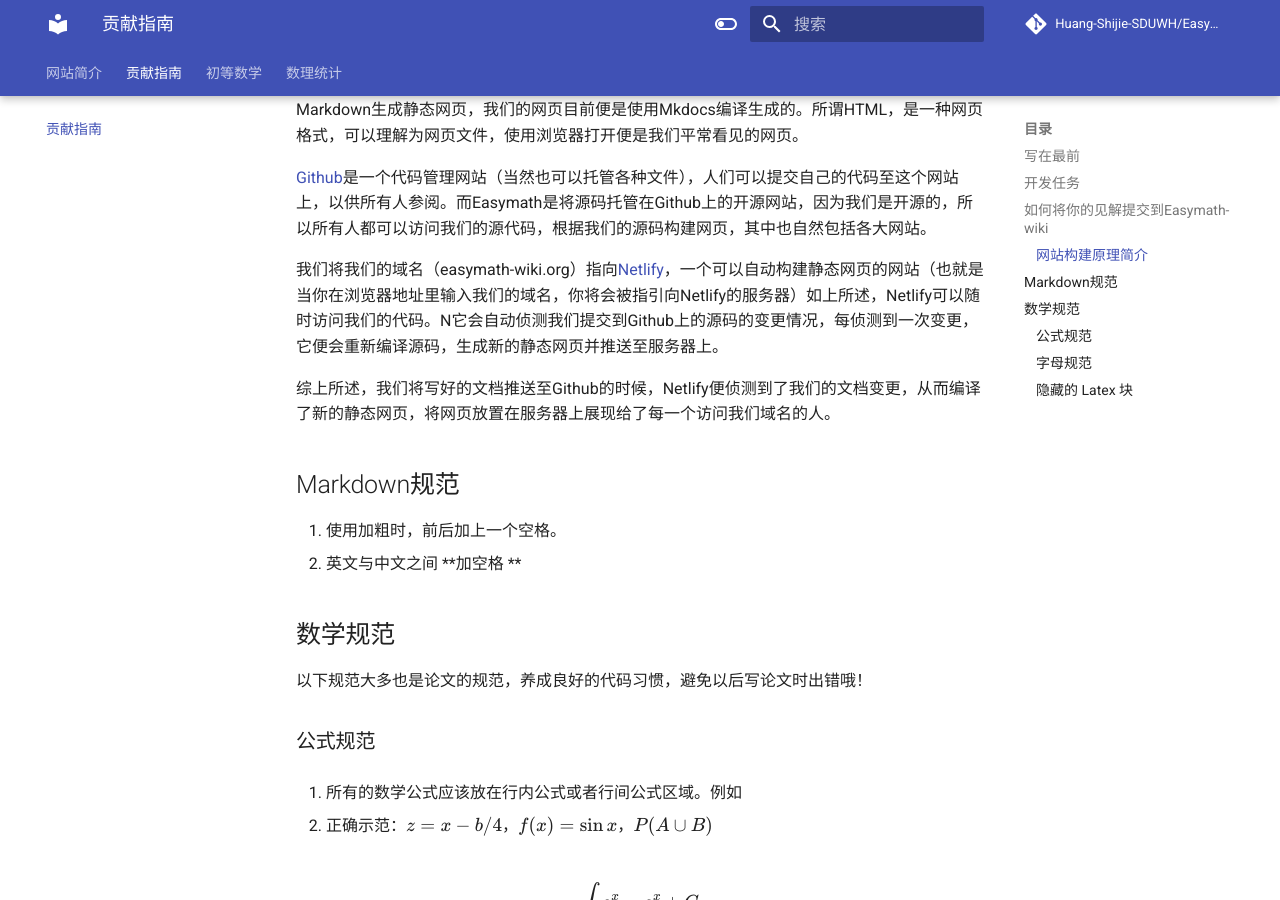
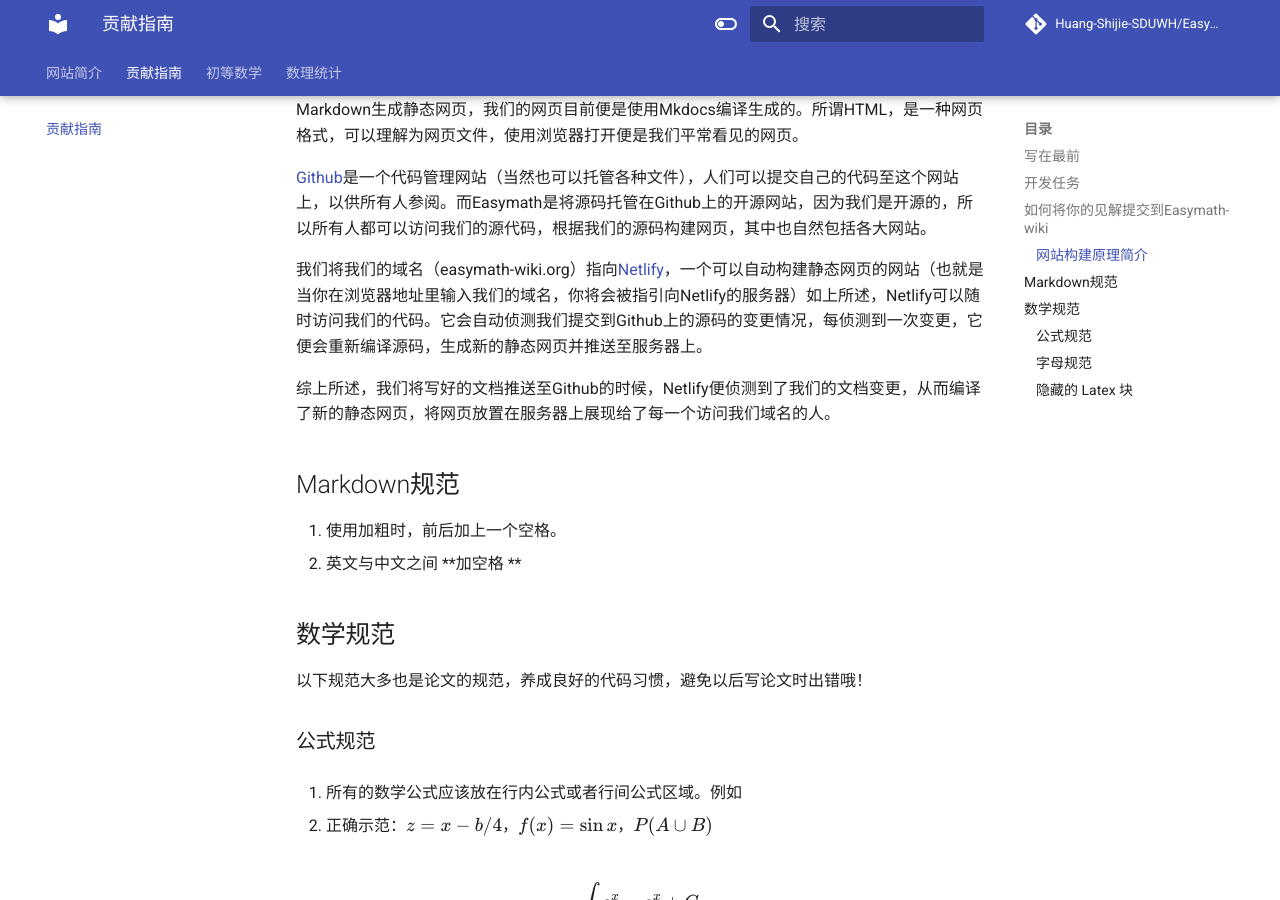
Before and after one commit to Easymath-wiki/Easymath-wiki, an MkDocs documentation site: the page built from docs/贡献指南.md, in a window 1280 px wide and 900 px high, scrolled down 1193 px. Built offline with MkDocs 1.6.1 and Material for MkDocs 9.7.7, drawn with Linux system fonts in a browser that asks for light colours; comment, search, counter and statistics services are not loaded.

Commit message:
语言修补

```diff
--- a/docs/贡献指南.md
+++ b/docs/贡献指南.md
@@ -35,7 +35,7 @@ Markdown是一种简洁的文档规范，也是我们的写作语言，具体的
 
 [Github](https://github.com/)是一个代码管理网站（当然也可以托管各种文件），人们可以提交自己的代码至这个网站上，以供所有人参阅。而Easymath是将源码托管在Github上的开源网站，因为我们是开源的，所以所有人都可以访问我们的源代码，根据我们的源码构建网页，其中也自然包括各大网站。
 
-我们将我们的域名（easymath-wiki.org）指向[Netlify](https://www.netlify.com/)，一个可以自动构建静态网页的网站（也就是当你在浏览器地址里输入我们的域名，你将会被指引向Netlify的服务器）如上所述，Netlify可以随时访问我们的代码。N它会自动侦测我们提交到Github上的源码的变更情况，每侦测到一次变更，它便会重新编译源码，生成新的静态网页并推送至服务器上。
+我们将我们的域名（easymath-wiki.org）指向[Netlify](https://www.netlify.com/)，一个可以自动构建静态网页的网站（也就是当你在浏览器地址里输入我们的域名，你将会被指引向Netlify的服务器）如上所述，Netlify可以随时访问我们的代码。它会自动侦测我们提交到Github上的源码的变更情况，每侦测到一次变更，它便会重新编译源码，生成新的静态网页并推送至服务器上。
 
 综上所述，我们将写好的文档推送至Github的时候，Netlify便侦测到了我们的文档变更，从而编译了新的静态网页，将网页放置在服务器上展现给了每一个访问我们域名的人。
 
```
